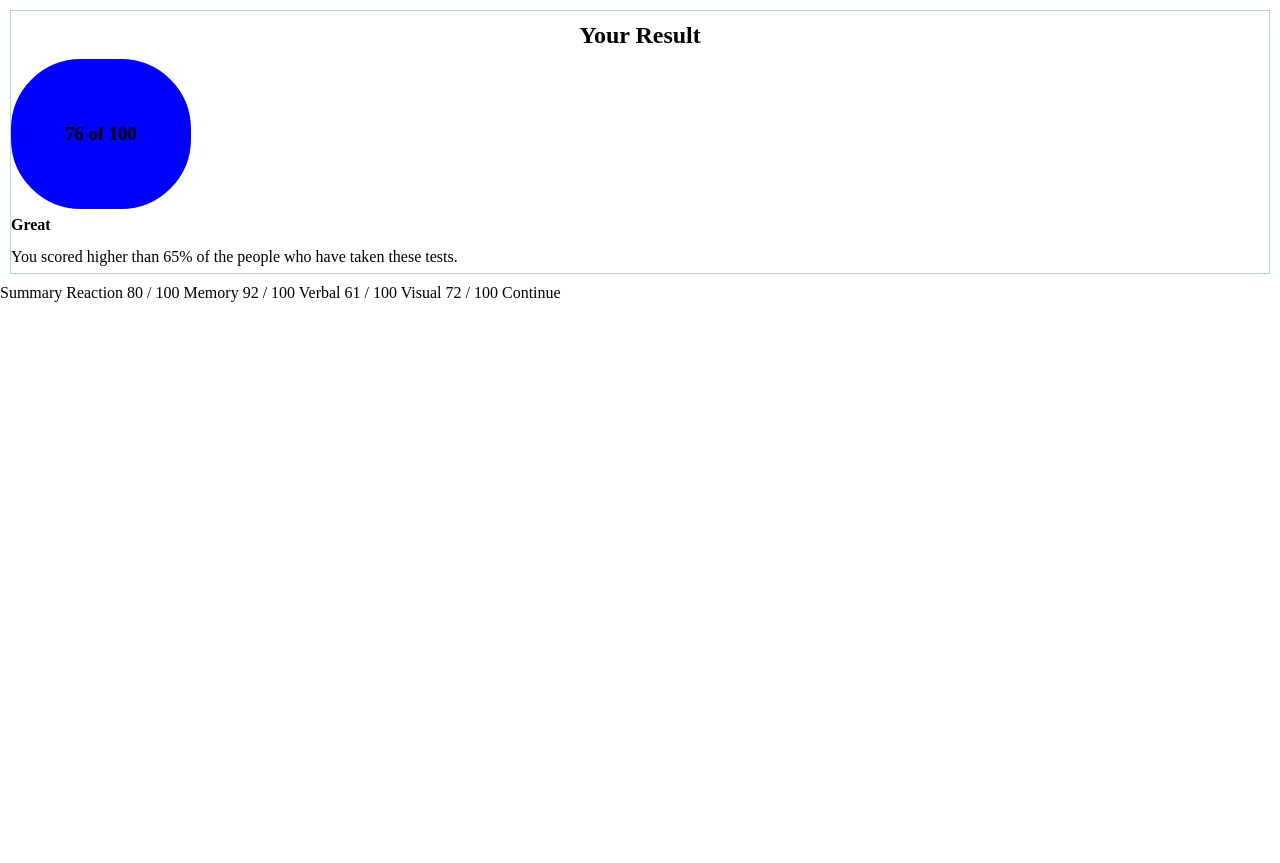
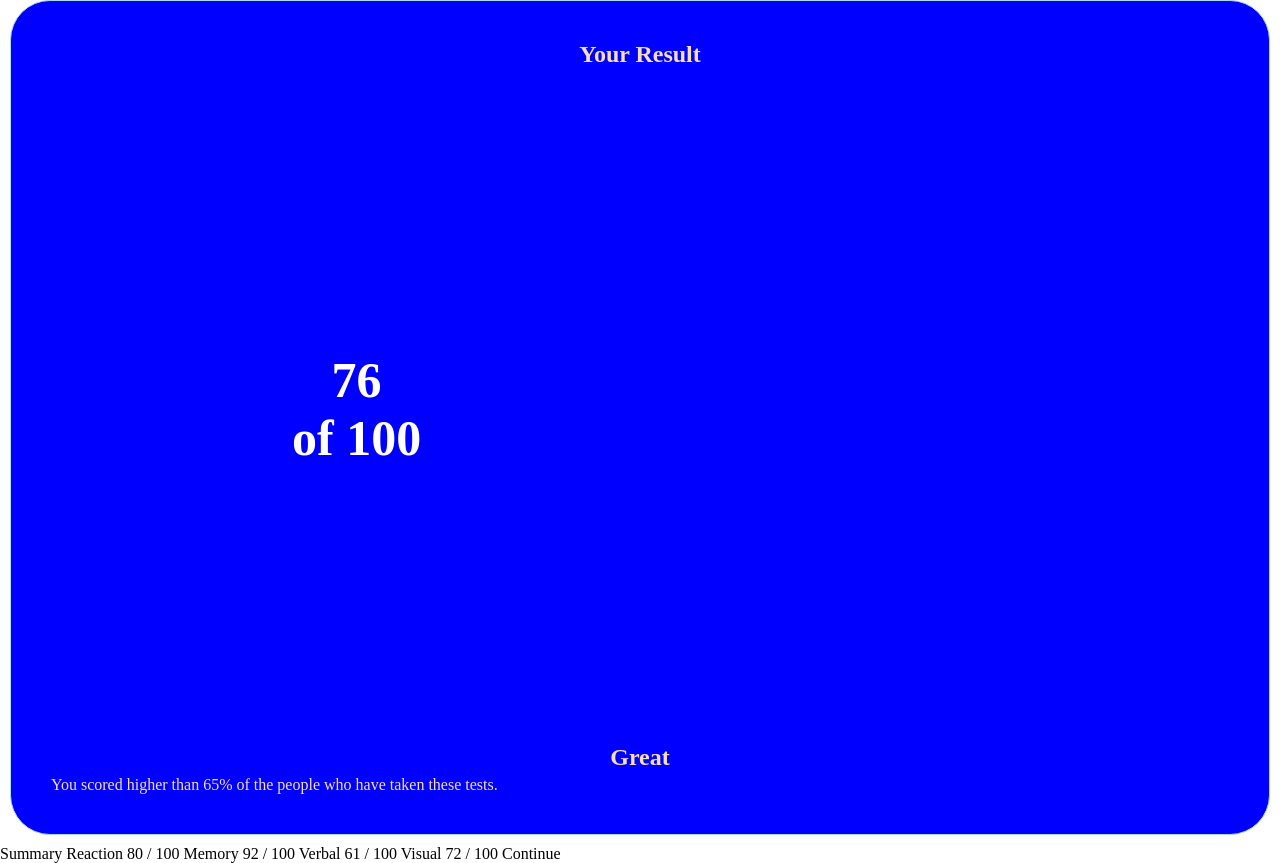
Before and after one commit to Abhi-los-gehts/Summary_Result, a plain HTML site: page index.html in a window 1280 px wide. Before the commit the page ends 810 px from the top, so only its background shows below. Drawn offline with Linux system fonts and the light colour scheme.

Commit message:
created 1st result_summary card

```diff
--- a/index.html
+++ b/index.html
@@ -14,14 +14,17 @@
 
         <h2>Your Result</h2>
 
-        <h3>76
-         of 100</h3>
 
-        <strong>Great</strong>
-   <p>You scored higher than 65% of the people who have taken these tests.</p>
+        <h3>76 <br>
+        of 100</h3>
+
+       <h2>Great</h2>
+       <p>You scored higher than 65% of the people who have taken these tests.</p>
 
 </div>
-    Summary
+
+
+ Summary
 
     Reaction
     80 / 100
--- a/style.css
+++ b/style.css
@@ -17,24 +17,28 @@ body {
 
 .header {
     border: 1px solid lightblue;
-    background-image: linear-gradient hsl(252, 100%, 67%);
-    /* background-color:linear-gradient hsl(252, 100%, 67%) ; */
-    line-height: 2;
+    background-color:blue;
+    background-image:hsla(241, 72%, 46%, 0);
+    padding: 40px;
+    margin: 10px;
+    margin-top: 0;
+    border-radius: 40px;
 
-    margin: 10px;
+    color: wheat;
 }
 
 h2 {
     display: flex;
     justify-content: center;
     align-items: center;
+    padding-bottom: 5px;
 }
 
-h3 {
-    height: 150px;
-    width: 180px;
+ h3 {
+    height: 200px;
+    width: 140px;
 
-    gap:4;
+    /* gap:4; */
     border: 5px solid blue;
     border-radius: 70px;
     background-color: blue;
@@ -42,4 +46,19 @@ h3 {
     display: flex;
     justify-content: center;
     align-items: center;
+    margin: 20%;
+
+
+    color: white;
+    font-size: 50px;
+    text-align: center;
 }
+
+p {
+    text-align: center;
+    text-align: justify;
+}
+
+h4{
+
+}
```
